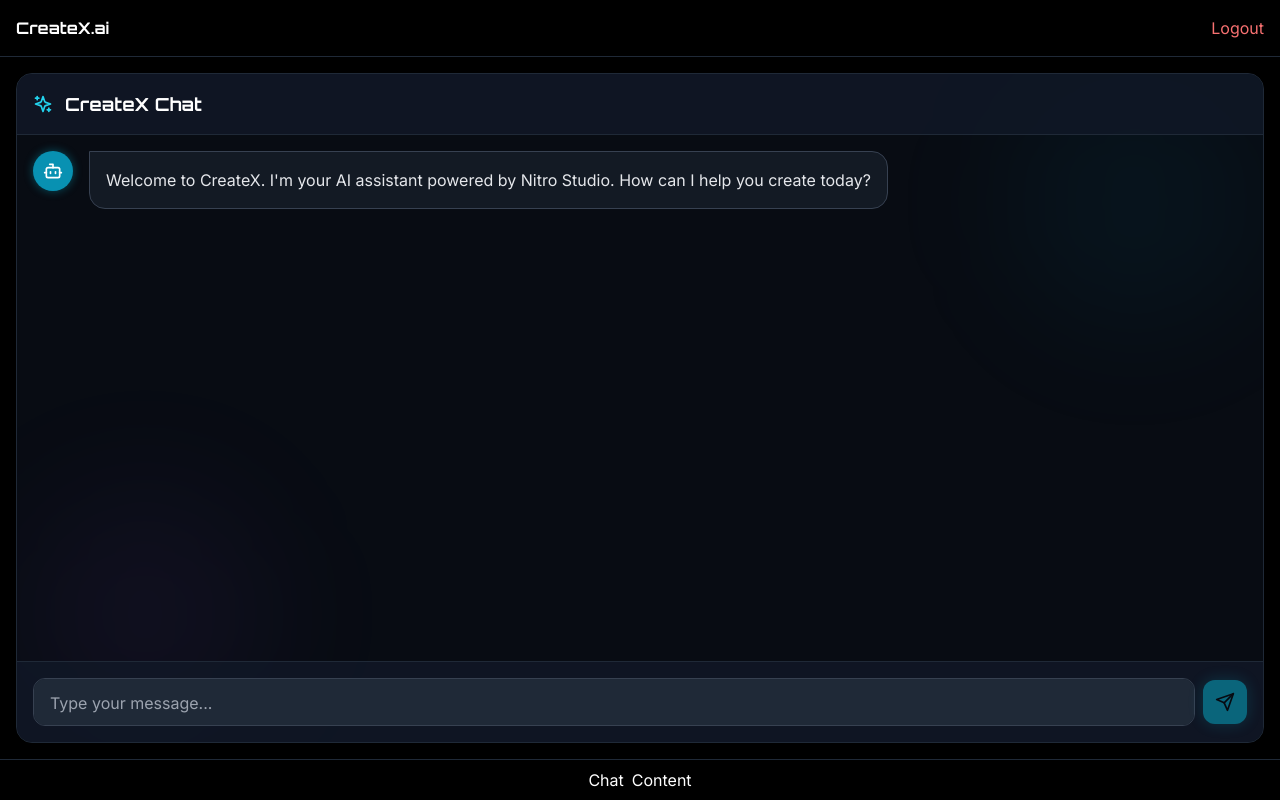
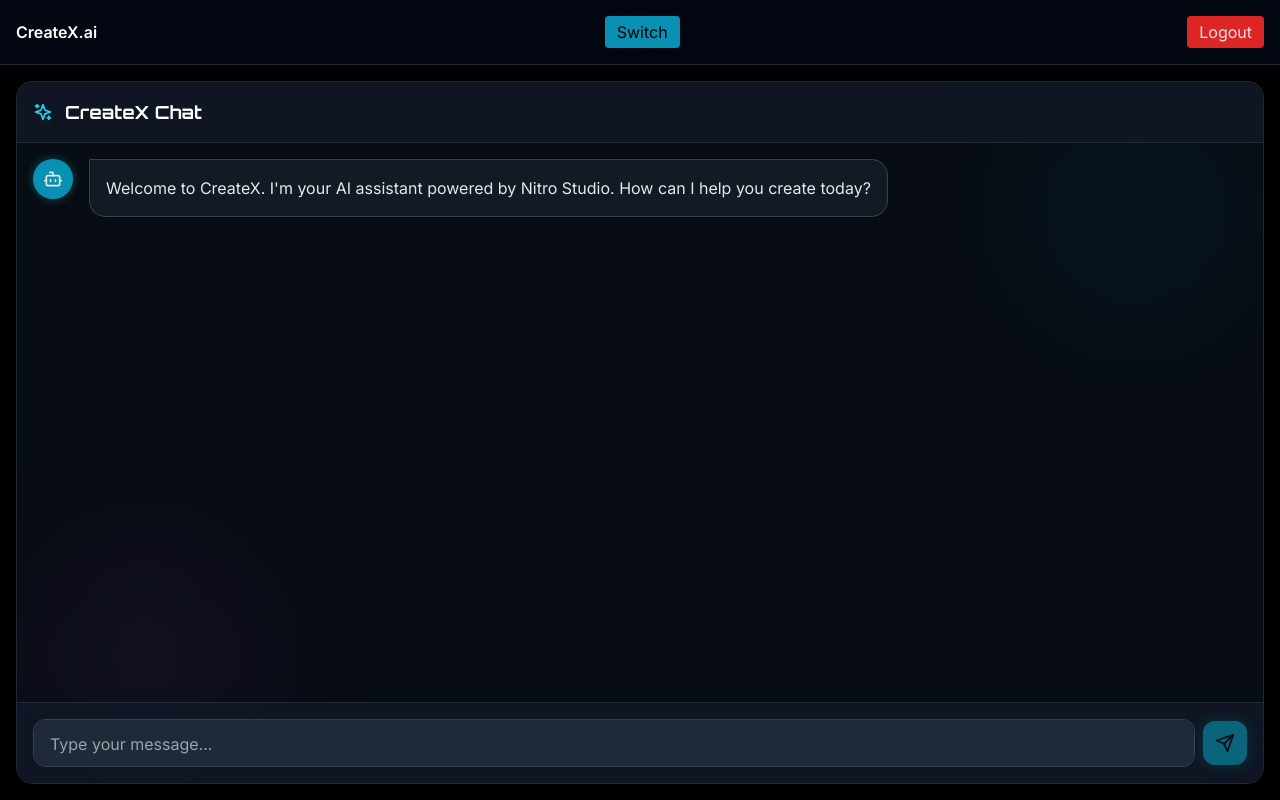
Before and after one commit to nitintomar123/createx-ai, a React (Vite) app: page / in a window 1280 px wide. Both pictures are taken after typing "name@example.com", "Sample123" into the empty fields and a click on the button "Sign In". Built offline with nearby package versions, Linux system fonts and the light colour scheme; no server answers.

Commit message:
Update App.tsx

```diff
--- a/App.tsx
+++ b/App.tsx
@@ -1,10 +1,11 @@
-import React, { useState, useEffect } from 'react';
-import { ChatInterface } from './components/ChatInterface';
-import { ContentCreator } from './components/ContentCreator';
-import { AuthPage } from './components/AuthPage';
-import { Onboarding } from './components/Onboarding';
-import { AppMode, User } from './types';
-import { getSession, logout } from './services/authService';
+import React, { useState, useEffect } from "react";
+import { Menu } from "lucide-react";
+import { ChatInterface } from "./components/ChatInterface";
+import { ContentCreator } from "./components/ContentCreator";
+import { AuthPage } from "./components/AuthPage";
+import { Onboarding } from "./components/Onboarding";
+import { AppMode, User } from "./types";
+import { getSession, logout } from "./services/authService";
 
 function App() {
   const [currentMode, setCurrentMode] = useState<AppMode>(AppMode.CHAT);
@@ -26,12 +27,12 @@
 
   if (isLoadingSession) return null;
 
-  // If user is not logged in
+  // Login screen
   if (!user) {
     return <AuthPage onAuthSuccess={setUser} />;
   }
 
-  // If onboarding not complete
+  // Onboarding screen
   if (!user.isOnboarded) {
     return (
       <Onboarding
@@ -41,28 +42,43 @@
     );
   }
 
-  // Main app
+  // Main app (NO SIDEBAR)
   return (
-    <div className="h-screen bg-black text-white flex flex-col">
-      <header className="p-4 border-b border-gray-800 flex justify-between">
-        <h1 className="font-bold">CreateX.ai</h1>
-        <button onClick={handleLogout} className="text-red-400">
+    <div className="flex flex-col h-screen bg-black text-gray-200">
+
+      {/* Top Header */}
+      <header className="flex items-center justify-between p-4 border-b border-gray-800 bg-gray-950">
+        <span className="font-bold text-white">CreateX.ai</span>
+
+        <button
+          onClick={() =>
+            setCurrentMode(
+              currentMode === AppMode.CHAT
+                ? AppMode.CONTENT
+                : AppMode.CHAT
+            )
+          }
+          className="px-3 py-1 bg-cyan-600 text-black rounded"
+        >
+          Switch
+        </button>
+
+        <button
+          onClick={handleLogout}
+          className="px-3 py-1 bg-red-600 rounded"
+        >
           Logout
         </button>
       </header>
 
-      <main className="flex-1 p-4">
+      {/* Content */}
+      <main className="flex-1 p-4 overflow-hidden">
         {currentMode === AppMode.CHAT ? (
           <ChatInterface />
         ) : (
           <ContentCreator />
         )}
       </main>
-
-      <footer className="p-2 border-t border-gray-800 flex gap-2 justify-center">
-        <button onClick={() => setCurrentMode(AppMode.CHAT)}>Chat</button>
-        <button onClick={() => setCurrentMode(AppMode.CONTENT)}>Content</button>
-      </footer>
     </div>
   );
 }
```
